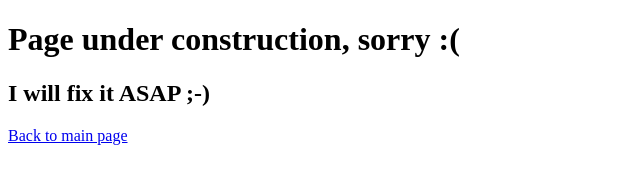
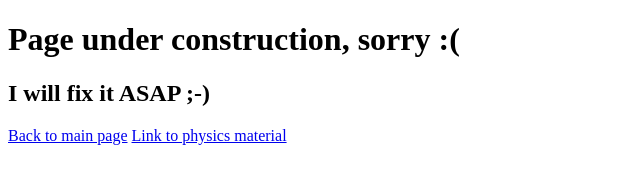
Before and after one commit to rychda/rychda.github.io, a plain HTML site: page about_me.html in a window 1280 px wide. Shown: the whole page, without its empty margins (0-640 px from the left). Drawn offline with Linux system fonts and the light colour scheme.

Commit message:
pdf test

```diff
--- a/about_me.html
+++ b/about_me.html
@@ -9,5 +9,6 @@
     <h1>Page under construction, sorry :(</h1>
     <h2>I will fix it ASAP ;-)</h2>
     <a href="index.html">Back to main page</a>
+    <a href="files/elektricke_napeti_zapis.pdf">Link to physics material</a>
 </body>
 </html>
```
Also changed, not shown: 1 other file.
